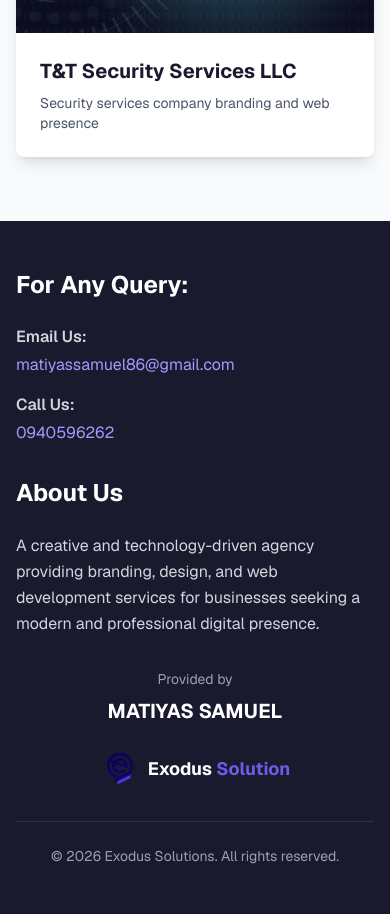
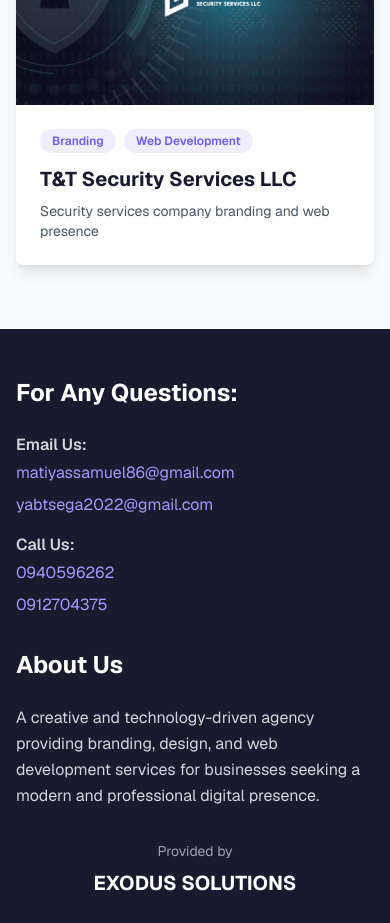
Before and after one commit to yeabtsega45/exodus-solutions, a Next.js app: page / in a window 390 px wide. Shown: the part 6940-7863 px from the top of the page. Built offline with nearby package versions, Linux system fonts and the light colour scheme.

Commit message:
Enhance Project Display and Update Footer Contact Information: Added dynamic rendering of project types on the Home page for better categorization, and updated the Footer component to include additional contact emails and phone numbers, along with a branding change to 'EXODUS SOLUTIONS'.

```diff
--- a/app/page.tsx
+++ b/app/page.tsx
@@ -304,6 +304,16 @@
                   />
                 </div>
                 <div className="p-6">
+                <div className="flex flex-wrap gap-2 mb-3">
+                  {project.type.map((type, index) => (
+                    <span
+                      key={index}
+                      className="px-3 py-1 text-xs font-semibold rounded-full bg-[#6c5ce7]/10 text-[#6c5ce7]"
+                    >
+                      {type}
+                    </span>
+                  ))}
+                </div>
                   <h3 className="text-xl font-bold text-[#1a1a2e] mb-2">
                     {project.title}
                   </h3>
--- a/components/Footer.tsx
+++ b/components/Footer.tsx
@@ -7,25 +7,41 @@
       <div className="grid md:grid-cols-3 gap-8 mb-8">
         {/* Contact Section */}
         <div>
-          <h3 className="text-2xl font-bold mb-6 text-white">For Any Query:</h3>
+          <h3 className="text-2xl font-bold mb-6 text-white">For Any Questions:</h3>
           <div className="space-y-4">
             <div>
               <p className="font-semibold text-gray-300 mb-1">Email Us:</p>
+              <div className="flex flex-col gap-2">
                 <a
                   href="mailto:matiyassamuel86@gmail.com"
                   className="text-[#a29bfe] hover:text-[#6c5ce7] hover:underline transition-colors"
                 >
                   matiyassamuel86@gmail.com
                 </a>
+                <a
+                  href="mailto:yabtsega2022@gmail.com"
+                  className="text-[#a29bfe] hover:text-[#6c5ce7] hover:underline transition-colors"
+                >
+                  yabtsega2022@gmail.com
+                </a>
+              </div>
             </div>
             <div>
               <p className="font-semibold text-gray-300 mb-1">Call Us:</p>
+              <div className="flex flex-col gap-2">
                 <a
                   href="tel:0940596262"
                   className="text-[#a29bfe] hover:text-[#6c5ce7] hover:underline transition-colors"
                 >
                   0940596262
                 </a>
+                <a
+                  href="tel:0912704375"
+                  className="text-[#a29bfe] hover:text-[#6c5ce7] hover:underline transition-colors"
+                >
+                  0912704375
+                </a>
+              </div>
             </div>
           </div>
         </div>
@@ -43,7 +59,7 @@
         {/* Provided By Section */}
         <div className="text-center md:text-right">
           <p className="text-gray-400 mb-2 text-sm">Provided by</p>
-          <p className="text-xl font-bold text-white">MATIYAS SAMUEL</p>
+          <p className="text-xl font-bold text-white">EXODUS SOLUTIONS</p>
           <div className="mt-6 flex justify-center md:justify-end">
             <div className="flex items-center gap-2">
               <Image
```
Lines whose indentation alone changed are shown as unchanged.
